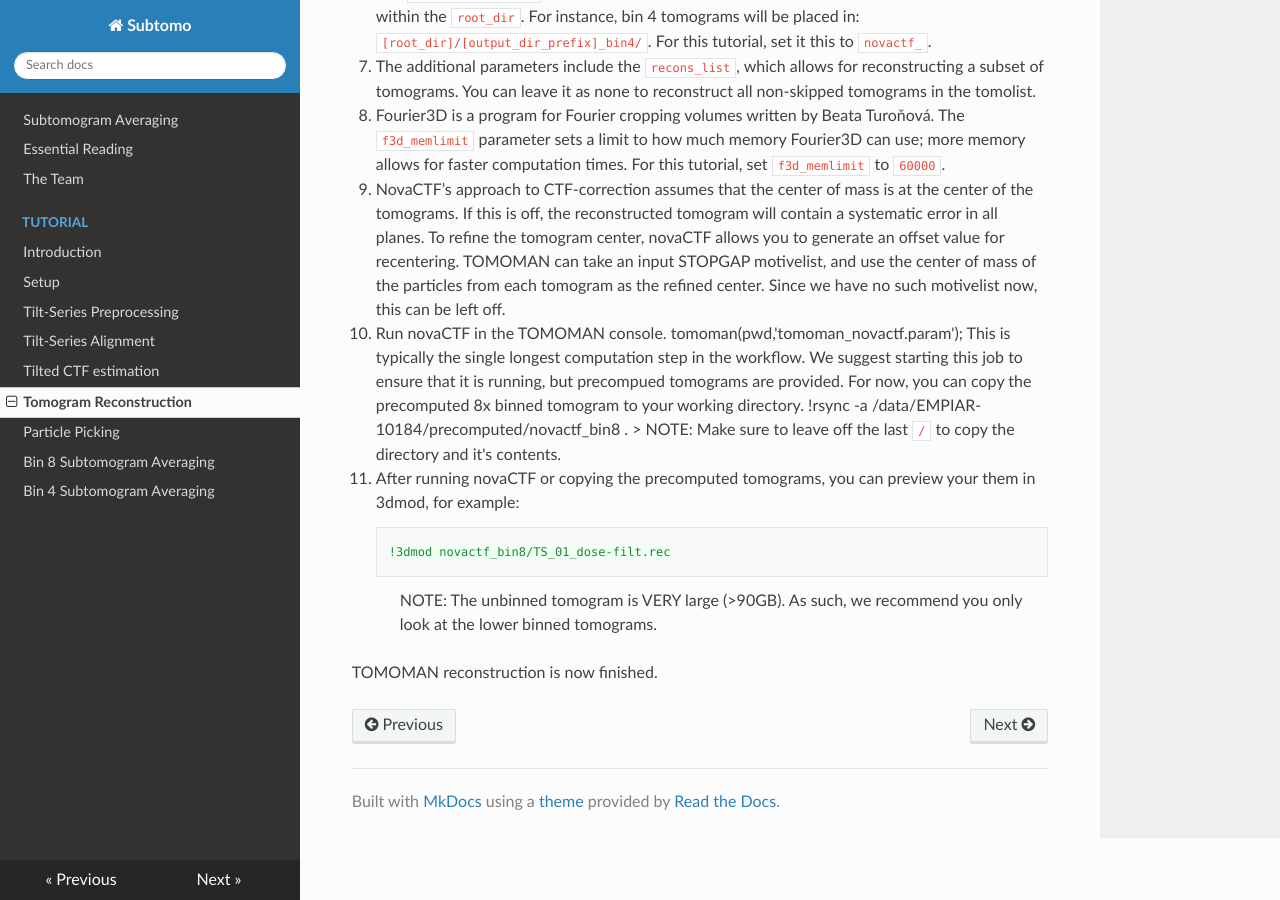
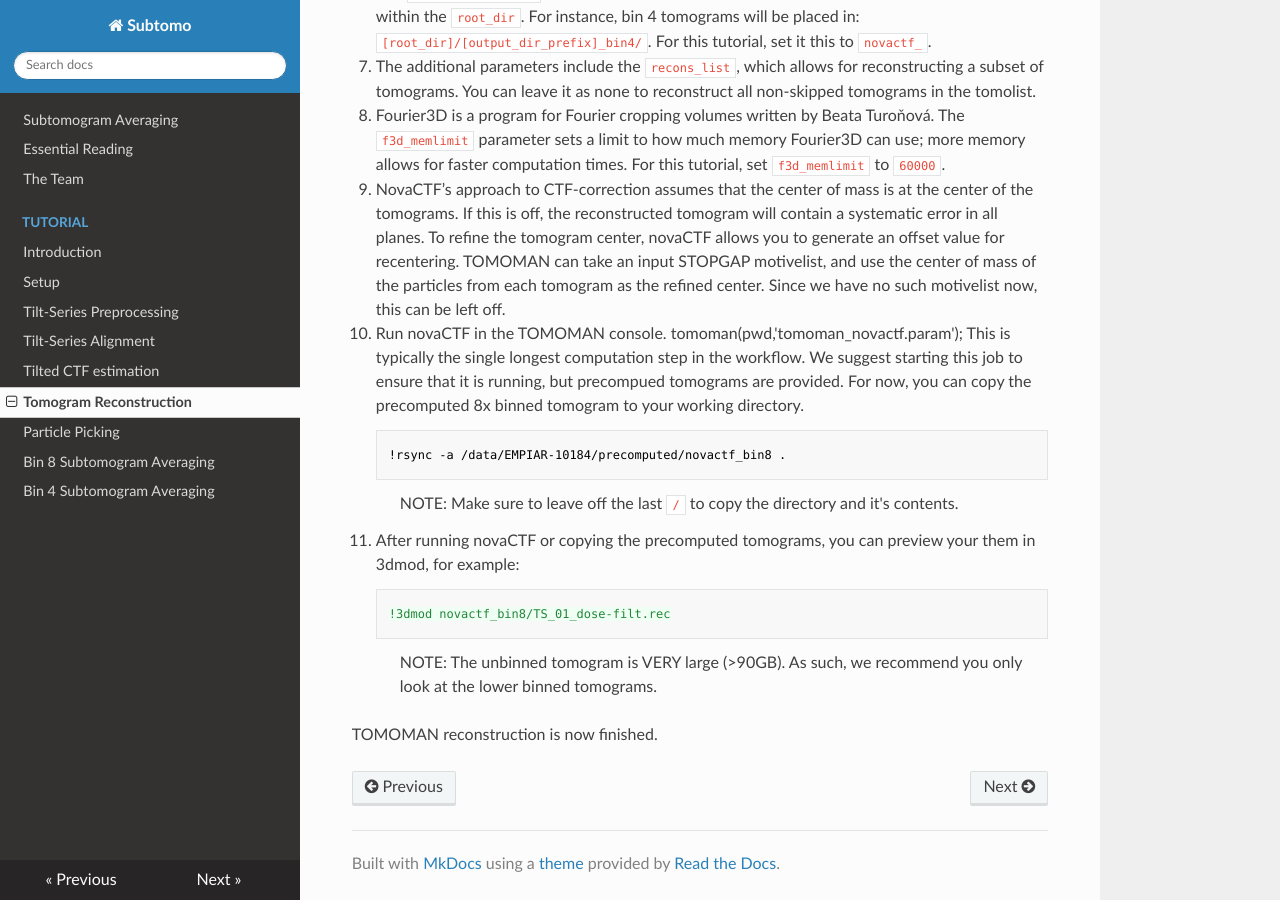
Before and after one commit to wan-lab-vanderbilt/subtomo-tutorials, an MkDocs documentation site: the page built from docs/hiv/recon.md, in a window 1280 px wide and 900 px high, scrolled down 916 px. Built offline with MkDocs 1.6.1, drawn with Linux system fonts in a browser that asks for light colours; nearby versions of some CDN libraries; part of the change alters nothing that is shown.

```diff
--- a/docs/hiv/recon.md
+++ b/docs/hiv/recon.md
@@ -54,10 +54,12 @@ Since we have no such motivelist now, this can be left off.
 This is typically the single longest computation step in the workflow.
 We suggest starting this job to ensure that it is running, but precompued tomograms are provided.
 For now, you can copy the precomputed 8x binned tomogram to your working directory.
+
         !rsync -a /data/EMPIAR-10184/precomputed/novactf_bin8 .
+
     > NOTE: Make sure to leave off the last `/` to copy the directory and it's contents.
 
-13. After running novaCTF or copying the precomputed tomograms, you can preview your them in 3dmod, for example:
+14. After running novaCTF or copying the precomputed tomograms, you can preview your them in 3dmod, for example:
 
         !3dmod novactf_bin8/TS_01_dose-filt.rec
 
```
